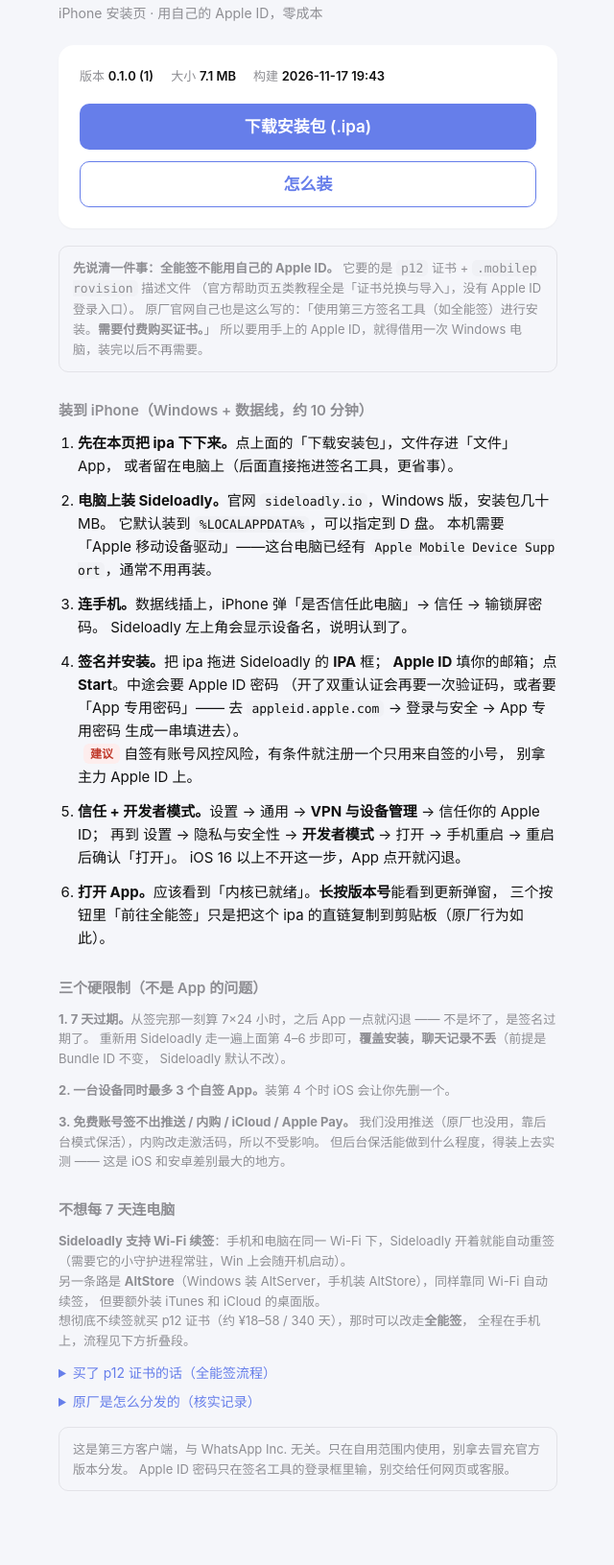
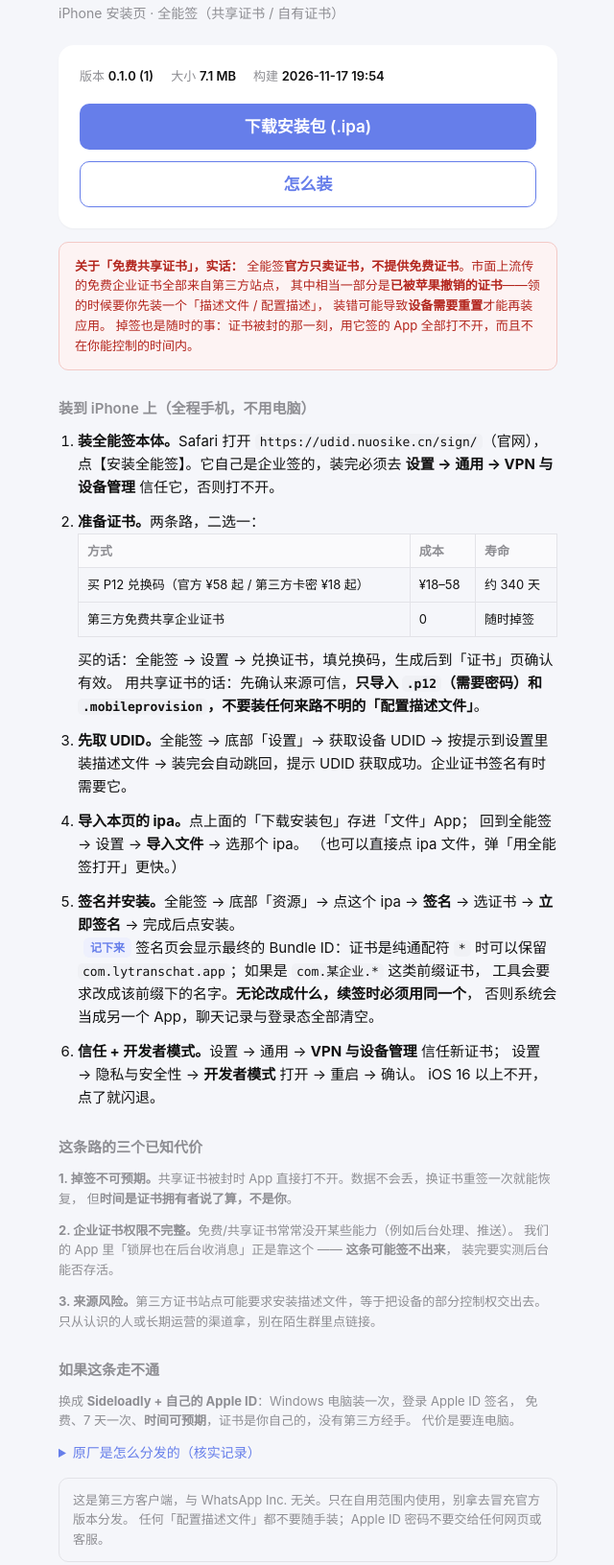
Before and after one commit to tradeshift-code/LYTransChat-Dist, a plain HTML site: page index.html in a window 1280 px wide. Shown: the part 64-1695 px from the top of the page at 96% size, without its empty margins (319-959 px from the left). Before the commit the page ends 1666 px from the top, so only its background shows below. Drawn offline with Linux system fonts and the light colour scheme.

Commit message:
安装页：v0.1.0 (1)

```diff
--- a/index.html
+++ b/index.html
@@ -7,7 +7,7 @@
 <title>LYTransChat 安装页</title>
 <style>
   :root{
-    --brand:#667EEA; --ink:#111111; --sub:#8E8E93; --line:#E3E3E8; --bg:#F5F6FA;
+    --brand:#667EEA; --ink:#111111; --sub:#8E8E93; --line:#E3E3E8; --bg:#F5F6FA; --warnbg:#FDF3F3; --warnink:#B3261E;
   }
   *{box-sizing:border-box;-webkit-tap-highlight-color:transparent}
   body{
@@ -34,115 +34,109 @@
   .note{margin:0 0 12px;color:var(--sub);font-size:13px}
   .warn{margin-top:14px;padding:12px 14px;border:1px solid var(--line);border-radius:10px;
         color:var(--sub);font-size:13px}
+  .danger{margin:14px 0;padding:14px 16px;background:var(--warnbg);border:1px solid #F3C9C6;
+          border-radius:10px;color:var(--warnink);font-size:13px}
   .tag{display:inline-block;background:#EEF0FD;color:var(--brand);border-radius:6px;
        padding:1px 7px;font-size:12px;font-weight:600;margin-left:6px;vertical-align:1px}
-  .tag.red{background:#FDEDED;color:#C0392B}
+  table{width:100%;border-collapse:collapse;font-size:13px;margin:0 0 12px}
+  th,td{border:1px solid var(--line);padding:7px 9px;text-align:left;vertical-align:top}
+  th{background:#FAFAFC;font-weight:600;color:var(--sub)}
 </style>
 </head>
 <body>
 <div class="wrap">
   <h1>LYTransChat</h1>
-  <p class="sub">iPhone 安装页 · 用自己的 Apple ID，零成本</p>
+  <p class="sub">iPhone 安装页 · 全能签（共享证书 / 自有证书）</p>
 
   <div class="card">
     <div class="meta">
       <span>版本 <b>0.1.0 (1)</b></span>
       <span>大小 <b>7.1 MB</b></span>
-      <span>构建 <b>2026-11-17 19:43</b></span>
+      <span>构建 <b>2026-11-17 19:54</b></span>
     </div>
     <a class="btn" href="./LYTransChat.ipa" download>下载安装包 (.ipa)</a>
     <a class="btn ghost" href="#steps">怎么装</a>
   </div>
 
-  <div class="warn" style="margin-top:18px">
-    <b>先说清一件事：全能签不能用自己的 Apple ID。</b>
-    它要的是 <code>p12</code> 证书 + <code>.mobileprovision</code> 描述文件
-    （官方帮助页五类教程全是「证书兑换与导入」，没有 Apple ID 登录入口）。
-    原厂官网自己也是这么写的：「使用第三方签名工具（如全能签）进行安装。<b>需要付费购买证书。</b>」
-    所以要用手上的 Apple ID，就得借用一次 Windows 电脑，装完以后不再需要。
+  <div class="danger">
+    <b>关于「免费共享证书」，实话：</b>
+    全能签<b>官方只卖证书，不提供免费证书</b>。市面上流传的免费企业证书全部来自第三方站点，
+    其中相当一部分是<b>已被苹果撤销的证书</b>——领的时候要你先装一个「描述文件 / 配置描述」，
+    装错可能导致<b>设备需要重置</b>才能再装应用。
+    掉签也是随时的事：证书被封的那一刻，用它签的 App 全部打不开，而且不在你能控制的时间内。
   </div>
 
-  <h2 id="steps">装到 iPhone（Windows + 数据线，约 10 分钟）</h2>
+  <h2 id="steps">装到 iPhone 上（全程手机，不用电脑）</h2>
   <ol>
-    <li><b>先在本页把 ipa 下下来。</b>点上面的「下载安装包」，文件存进「文件」App，
-      或者留在电脑上（后面直接拖进签名工具，更省事）。</li>
+    <li><b>装全能签本体。</b>Safari 打开 <code>https://udid.nuosike.cn/sign/</code>（官网），
+      点【安装全能签】。它自己是企业签的，装完必须去
+      <b>设置 → 通用 → VPN 与设备管理</b> 信任它，否则打不开。</li>
 
-    <li><b>电脑上装 Sideloadly。</b>官网 <code>sideloadly.io</code>，Windows 版，安装包几十 MB。
-      它默认装到 <code>%LOCALAPPDATA%</code>，可以指定到 D 盘。
-      本机需要「Apple 移动设备驱动」——这台电脑已经有 <code>Apple Mobile Device Support</code>，通常不用再装。</li>
+    <li><b>准备证书。</b>两条路，二选一：
+      <table>
+        <tr><th>方式</th><th>成本</th><th>寿命</th></tr>
+        <tr><td>买 P12 兑换码（官方 ¥58 起 / 第三方卡密 ¥18 起）</td><td>¥18–58</td><td>约 340 天</td></tr>
+        <tr><td>第三方免费共享企业证书</td><td>0</td><td>随时掉签</td></tr>
+      </table>
+      买的话：全能签 → 设置 → 兑换证书，填兑换码，生成后到「证书」页确认有效。
+      用共享证书的话：先确认来源可信，<b>只导入 <code>.p12</code>（需要密码）和
+      <code>.mobileprovision</code>，不要装任何来路不明的「配置描述文件」</b>。</li>
 
-    <li><b>连手机。</b>数据线插上，iPhone 弹「是否信任此电脑」→ 信任 → 输锁屏密码。
-      Sideloadly 左上角会显示设备名，说明认到了。</li>
+    <li><b>先取 UDID。</b>全能签 → 底部「设置」→ 获取设备 UDID → 按提示到设置里装描述文件 →
+      装完会自动跳回，提示 UDID 获取成功。企业证书签名有时需要它。</li>
 
-    <li><b>签名并安装。</b>把 ipa 拖进 Sideloadly 的 <b>IPA</b> 框；
-      <b>Apple ID</b> 填你的邮箱；点 <b>Start</b>。中途会要 Apple ID 密码
-      （开了双重认证会再要一次验证码，或者要「App 专用密码」——
-      去 <code>appleid.apple.com</code> → 登录与安全 → App 专用密码 生成一串填进去）。
-      <br><span class="tag red">建议</span> 自签有账号风控风险，有条件就注册一个只用来自签的小号，
-      别拿主力 Apple ID 上。</li>
+    <li><b>导入本页的 ipa。</b>点上面的「下载安装包」存进「文件」App；
+      回到全能签 → 设置 → <b>导入文件</b> → 选那个 ipa。
+      （也可以直接点 ipa 文件，弹「用全能签打开」更快。）</li>
 
-    <li><b>信任 + 开发者模式。</b>设置 → 通用 → <b>VPN 与设备管理</b> → 信任你的 Apple ID；
-      再到 设置 → 隐私与安全性 → <b>开发者模式</b> → 打开 → 手机重启 → 重启后确认「打开」。
-      iOS 16 以上不开这一步，App 点开就闪退。</li>
+    <li><b>签名并安装。</b>全能签 → 底部「资源」→ 点这个 ipa → <b>签名</b> → 选证书 →
+      <b>立即签名</b> → 完成后点安装。
+      <br><span class="tag">记下来</span> 签名页会显示最终的 Bundle ID：证书是纯通配符 <code>*</code> 时可以保留
+      <code>com.lytranschat.app</code>；如果是 <code>com.某企业.*</code> 这类前缀证书，
+      工具会要求改成该前缀下的名字。<b>无论改成什么，续签时必须用同一个</b>，
+      否则系统会当成另一个 App，聊天记录与登录态全部清空。</li>
 
-    <li><b>打开 App。</b>应该看到「内核已就绪」。<b>长按版本号</b>能看到更新弹窗，
-      三个按钮里「前往全能签」只是把这个 ipa 的直链复制到剪贴板（原厂行为如此）。</li>
+    <li><b>信任 + 开发者模式。</b>设置 → 通用 → <b>VPN 与设备管理</b> 信任新证书；
+      设置 → 隐私与安全性 → <b>开发者模式</b> 打开 → 重启 → 确认。
+      iOS 16 以上不开，点了就闪退。</li>
   </ol>
 
-  <h2>三个硬限制（不是 App 的问题）</h2>
+  <h2>这条路的三个已知代价</h2>
   <p class="note">
-    <b>1. 7 天过期。</b>从签完那一刻算 7×24 小时，之后 App 一点就闪退 —— 不是坏了，是签名过期了。
-    重新用 Sideloadly 走一遍上面第 4–6 步即可，<b>覆盖安装，聊天记录不丢</b>（前提是 Bundle ID 不变，
-    Sideloadly 默认不改）。
+    <b>1. 掉签不可预期。</b>共享证书被封时 App 直接打不开。数据不会丢，换证书重签一次就能恢复，
+    但<b>时间是证书拥有者说了算，不是你</b>。
   </p>
   <p class="note">
-    <b>2. 一台设备同时最多 3 个自签 App。</b>装第 4 个时 iOS 会让你先删一个。
+    <b>2. 企业证书权限不完整。</b>免费/共享证书常常没开某些能力（例如后台处理、推送）。
+    我们的 App 里「锁屏也在后台收消息」正是靠这个 —— <b>这条可能签不出来</b>，
+    装完要实测后台能否存活。
   </p>
   <p class="note">
-    <b>3. 免费账号签不出推送 / 内购 / iCloud / Apple Pay。</b>
-    我们没用推送（原厂也没用，靠后台模式保活），内购改走激活码，所以不受影响。
-    但后台保活能做到什么程度，得装上去实测 —— 这是 iOS 和安卓差别最大的地方。
+    <b>3. 来源风险。</b>第三方证书站点可能要求安装描述文件，等于把设备的部分控制权交出去。
+    只从认识的人或长期运营的渠道拿，别在陌生群里点链接。
   </p>
 
-  <h2>不想每 7 天连电脑</h2>
+  <h2>如果这条走不通</h2>
   <p class="note">
-    <b>Sideloadly 支持 Wi-Fi 续签</b>：手机和电脑在同一 Wi-Fi 下，Sideloadly 开着就能自动重签
-    （需要它的小守护进程常驻，Win 上会随开机启动）。
-    <br>另一条路是 <b>AltStore</b>（Windows 装 AltServer，手机装 AltStore），同样靠同 Wi-Fi 自动续签，
-    但要额外装 iTunes 和 iCloud 的桌面版。
-    <br>想彻底不续签就买 p12 证书（约 ¥18–58 / 340 天），那时可以改走<b>全能签</b>，
-    全程在手机上，流程见下方折叠段。
+    换成 <b>Sideloadly + 自己的 Apple ID</b>：Windows 电脑装一次，登录 Apple ID 签名，
+    免费、7 天一次、<b>时间可预期</b>，证书是你自己的，没有第三方经手。
+    代价是要连电脑。
   </p>
-
-  <details style="margin-top:8px">
-    <summary style="cursor:pointer;color:var(--brand);font-size:14px">买了 p12 证书的话（全能签流程）</summary>
-    <ol style="margin-top:12px">
-      <li>Safari 打开 <code>https://udid.nuosike.cn/sign/</code>，点【安装全能签】，
-        装完到 设置 → 通用 → VPN 与设备管理 信任它的企业证书。</li>
-      <li>打开全能签 → 底部「设置」→ 获取 UDID（会跳设置装描述文件，按提示装完自动回跳）。</li>
-      <li>设置 → <b>导入文件</b> → 选 <code>.p12</code> → 输密码；再选 <code>.mobileprovision</code>。
-        到「证书」页确认状态是<b>有效</b>。</li>
-      <li>设置 → 导入文件 → 选本页的 ipa。到「资源」→ 点这个 ipa → <b>签名</b> →
-        选证书 → 立即签名 → 完成后点安装。</li>
-      <li>安装页会要求 Bundle ID 与证书匹配，改了要记住，以后续签用同一个。</li>
-    </ol>
-  </details>
 
   <details style="margin-top:8px">
     <summary style="cursor:pointer;color:var(--brand);font-size:14px">原厂是怎么分发的（核实记录）</summary>
     <p class="note" style="margin-top:12px">
-      原厂官网「移动端 · 苹果」给的是三条：① <b>TestFlight</b>（主推，公开邀请链接，无需邀请码）；
-      ② 把 Apple ID 地区改到海外后在 App Store 搜「WATransChat」下载
+      原厂官网「移动端 · 苹果」给三条：① <b>TestFlight</b>（主推，公开邀请，无需邀请码）；
+      ② 把 Apple ID 地区改到海外后 App Store 搜「WATransChat」下载
       （已上架美区，id <code>6761809886</code>，当前 v2.90，大陆 ID 搜不到）；
       ③ <b>全能签 + 付费证书</b>，原厂原文写着「需要付费购买证书」。
-      三条都依赖 $99 开发者账号或付费证书，<b>没有一条是「用自己的 Apple ID 自签」</b>。
-      <br>本页走的是第四条 —— 只自己用时的零成本做法，也正是原厂开发期给自己手机装包的方式。
+      三条都依赖 $99 开发者账号或付费证书 —— 原厂自己走的是前两条，全能签是给用户的兜底。
     </p>
   </details>
 
   <div class="warn">
     这是第三方客户端，与 WhatsApp Inc. 无关。只在自用范围内使用，别拿去冒充官方版本分发。
-    Apple ID 密码只在签名工具的登录框里输，别交给任何网页或客服。
+    任何「配置描述文件」都不要随手装；Apple ID 密码不要交给任何网页或客服。
   </div>
 </div>
 </body>
```
